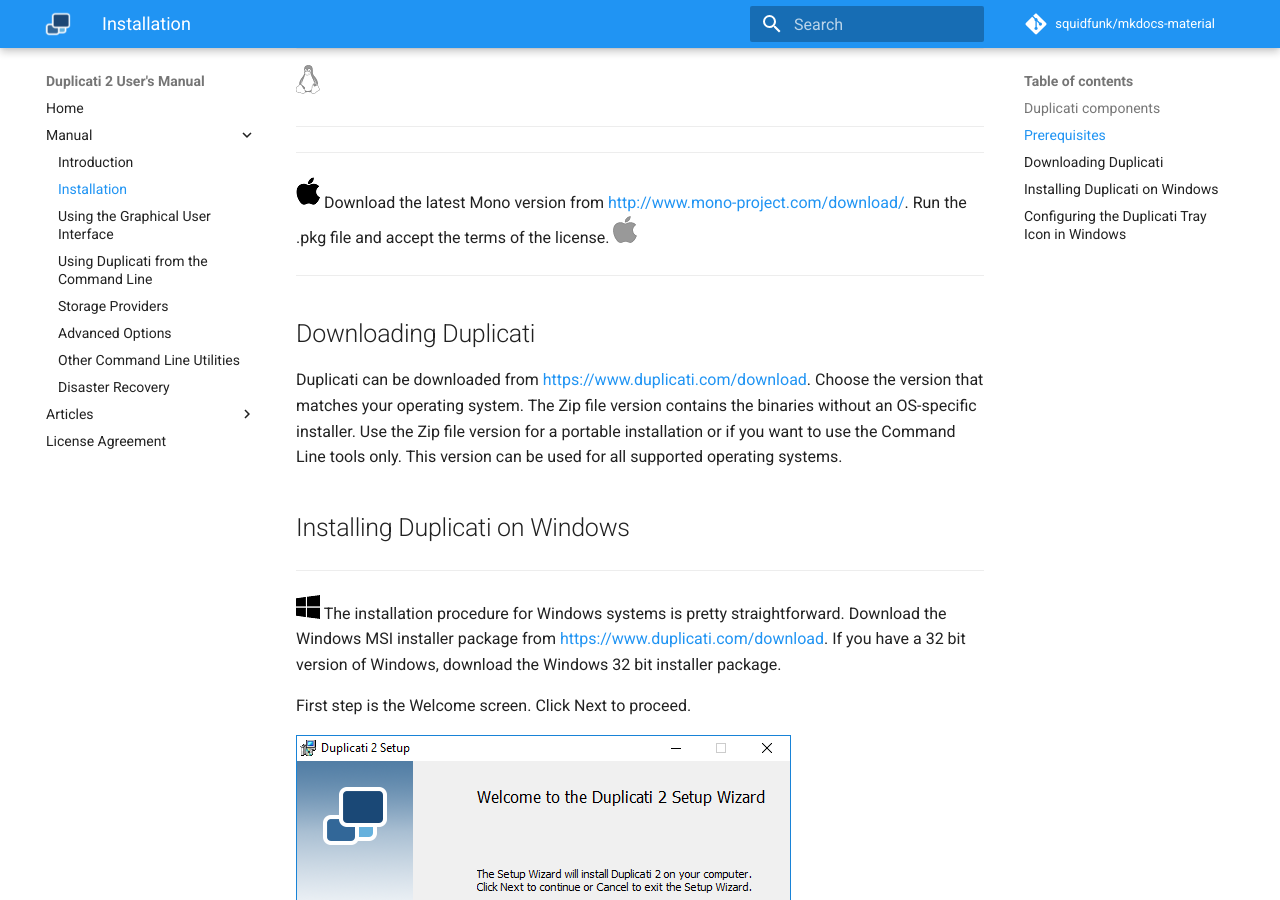
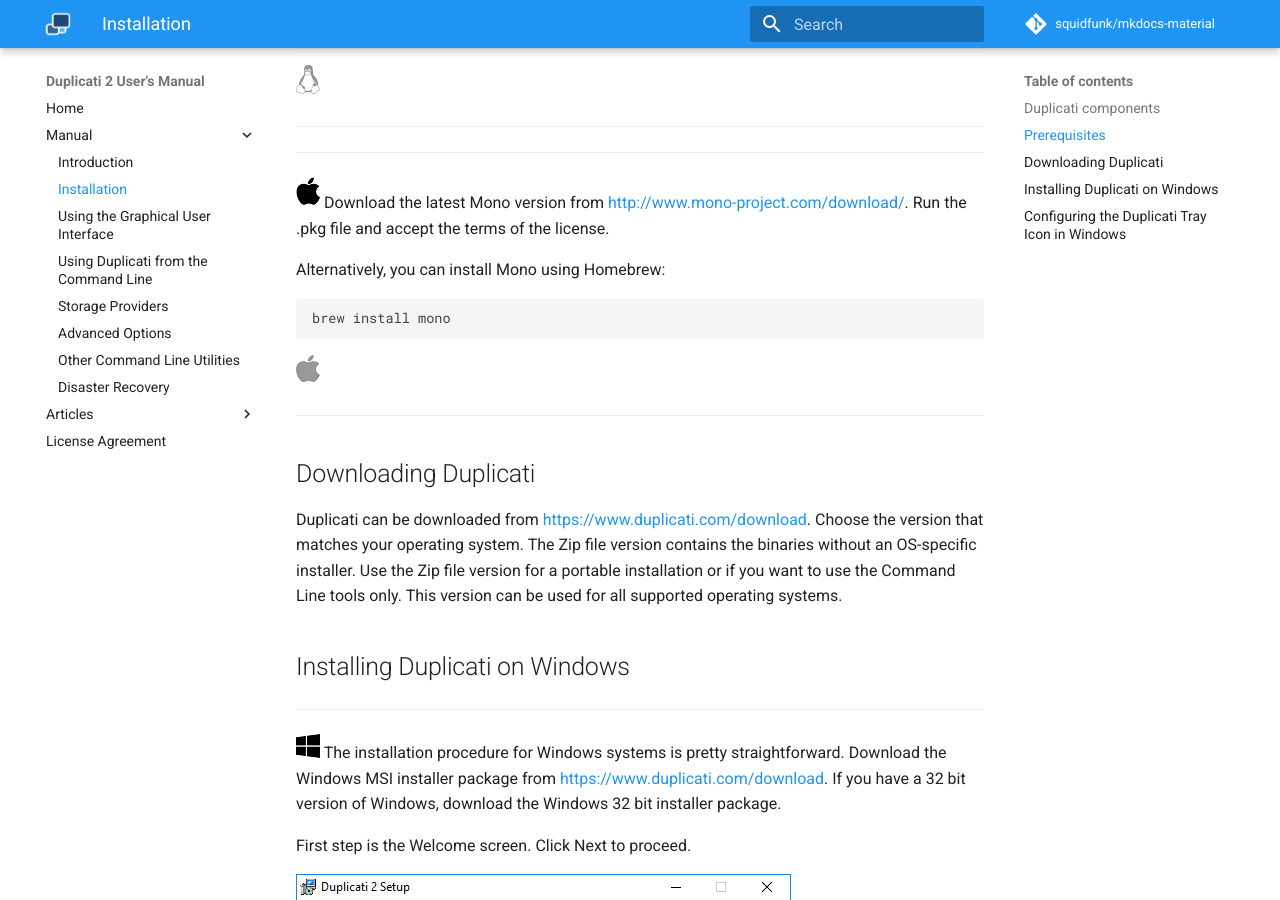
Before and after one commit to kees-z/DuplicatiDocs, an MkDocs documentation site: the page built from docs/02-installation.md, in a window 1280 px wide and 900 px high, scrolled down 4332 px. Built offline with MkDocs 1.6.1 and Material for MkDocs 9.7.7, drawn with Linux system fonts in a browser that asks for light colours; comment, search, counter and statistics services are not loaded; old or Windows-style settings are respelled for this version of MkDocs.

Commit message:
Mono can also be installed via Homebrew

````diff
--- a/docs/02-installation.md
+++ b/docs/02-installation.md
@@ -159,7 +159,15 @@ yum install mono-devel
 
 
 *****
-![](icon_apple_begin.png) Download the latest Mono version from [http://www.mono-project.com/download/](http://www.mono-project.com/download/). Run the .pkg file and accept the terms of the license. ![](icon_apple_end.png)
+![](icon_apple_begin.png) Download the latest Mono version from [http://www.mono-project.com/download/](http://www.mono-project.com/download/). Run the .pkg file and accept the terms of the license.
+
+Alternatively, you can install Mono using Homebrew:
+
+```nohighlight
+brew install mono
+```
+
+![](icon_apple_end.png)
 
 *****
 
````
